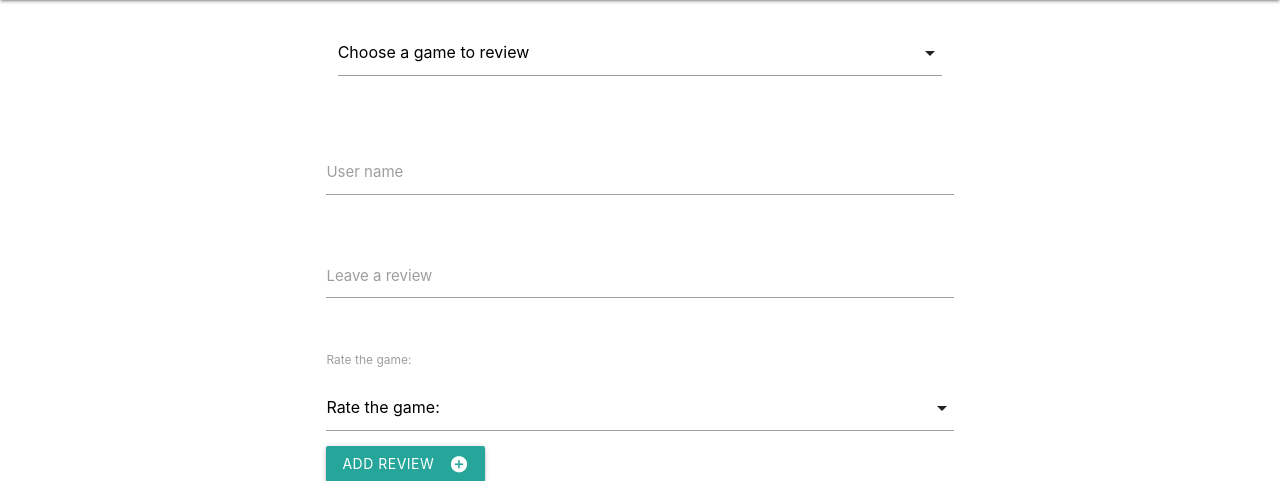
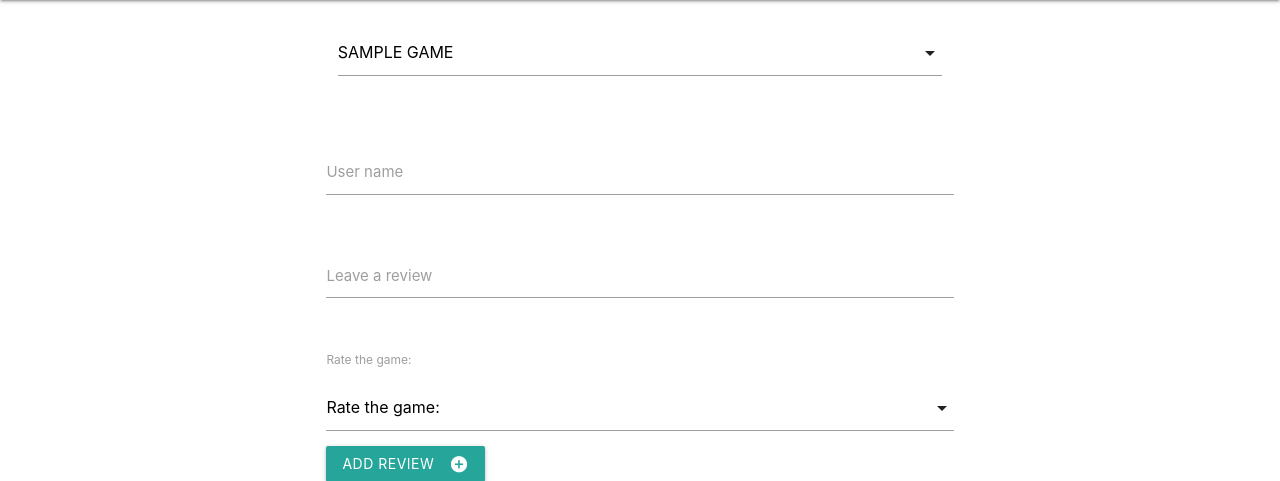
Before and after one commit to teppm/MS3-Project, a Flask app: page /add_review in a window 1280 px wide. Shown: the part 64-545 px from the top of the page. Run offline with Flask 2, Linux system fonts and the light colour scheme; a database or web service that is not in the repository returns one stand-in record (values such as "Sample title"); some libraries are stand-ins or nearby versions.

Commit message:
add review option value added selected to get value

```diff
--- a/templates/add_review.html
+++ b/templates/add_review.html
@@ -7,9 +7,9 @@
 
                 <div class="input-field col s12">
                     <select id="game_name" name="game_name">
-                      <option value="" disabled selected>Choose a game to review</option>
+                      <option value="" disabled >Choose a game to review</option>
                       {% for game in games %}
-                      <option value="{{ game.game_name }}">{{ game.game_name.upper() }}</option>
+                      <option value="{{ game.game_name }}" selected>{{ game.game_name.upper() }}</option>
                       {% endfor %}
                     </select>
                 </div>
```
